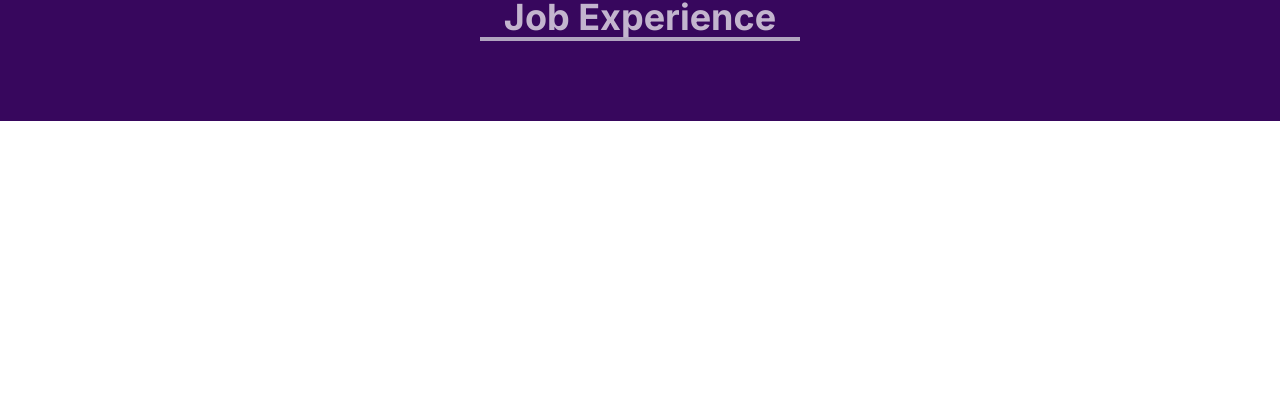
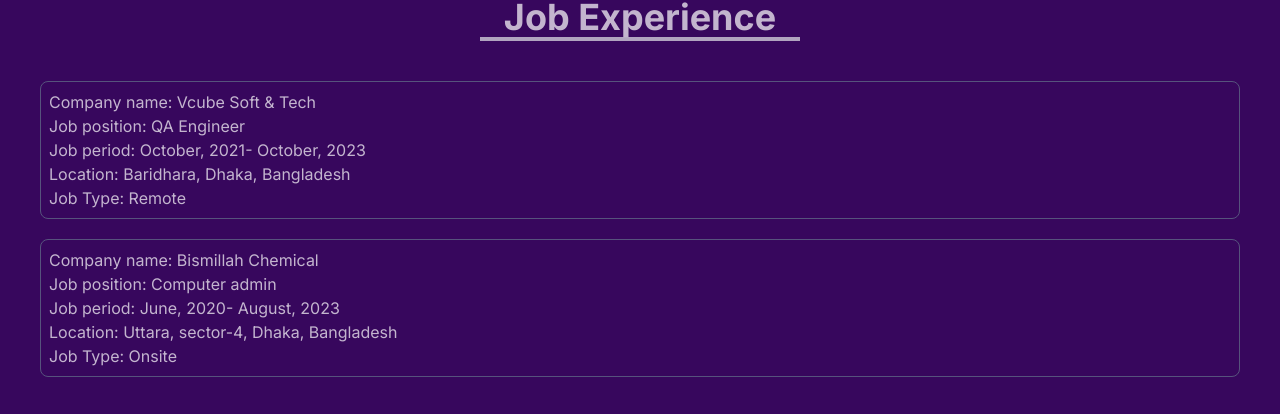
Before and after one commit to TanimShahriar/Tanim-portfolio, a React (Vite) app: page / in a window 1280 px wide. Shown: the part 1027-1441 px from the top of the page. Before the commit the page ends 1148 px from the top, so only its background shows below. Built offline with nearby package versions, Linux system fonts and the light colour scheme.

Commit message:
job experience section completed

```diff
--- /dev/null
+++ b/src/Pages/Home/Education/Education.jsx
@@ -0,0 +1,10 @@
+
+const Education = () => {
+  return (
+    <div>
+
+    </div>
+  );
+};
+
+export default Education;
--- a/src/Pages/Home/Experience/Experience.jsx
+++ b/src/Pages/Home/Experience/Experience.jsx
@@ -6,14 +6,24 @@
       <h2 className="font-bold text-4xl  border-b-4 w-80 text-center mx-auto opacity-70 mb-10">Job Experience</h2>
 
       {/* card */}
-      <div>
+      <div className="space-y-5 opacity-70 hover:opacity-90">
         {/* card-1 */}
-        <div>
-
+        <div className="hover:bg-[#723d9c] rounded-lg  p-2 border border-slate-500  h-auto  hover:shadow-lg hover:transform hover:scale-105 duration-500 ease-in-out">
+          <h2>Company name: Vcube Soft & Tech</h2>
+          <h2>Job position: QA Engineer</h2>
+          <h2>Job period: October, 2021- October, 2023</h2>
+          <h2>Location: Baridhara, Dhaka, Bangladesh</h2>
+          <h2>Job Type: Remote</h2>
         </div>
 
         {/* card-2 */}
-        <div></div>
+        <div className="hover:bg-[#723d9c] rounded-lg  p-2 border border-slate-500  h-auto  hover:shadow-lg hover:transform hover:scale-105 duration-500 ease-in-out">
+          <h2>Company name: Bismillah Chemical</h2>
+          <h2>Job position: Computer admin</h2>
+          <h2>Job period: June, 2020- August, 2023</h2>
+          <h2>Location: Uttara, sector-4, Dhaka, Bangladesh</h2>
+          <h2>Job Type: Onsite</h2>
+        </div>
       </div>
     </div>
   );
```
